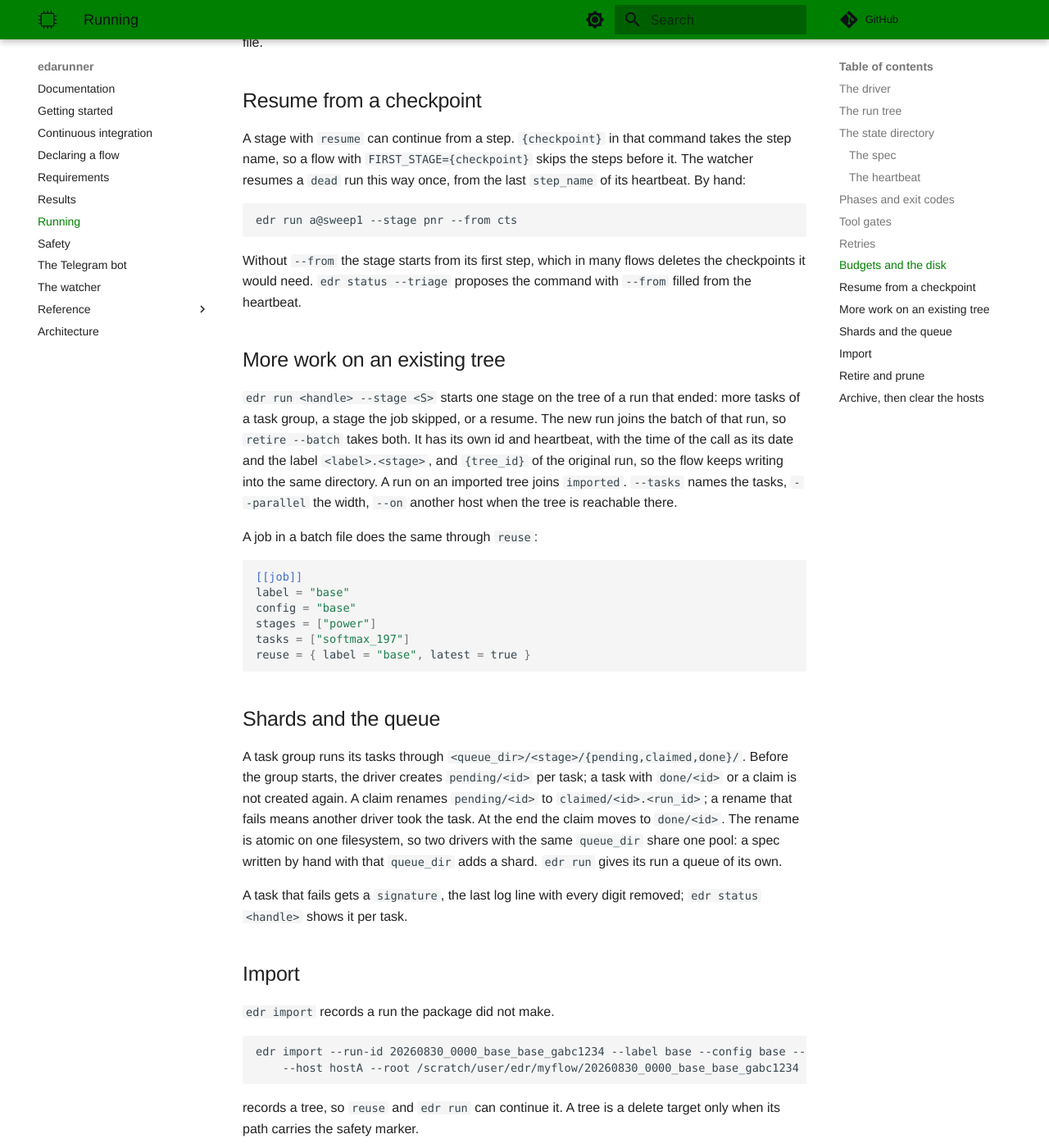
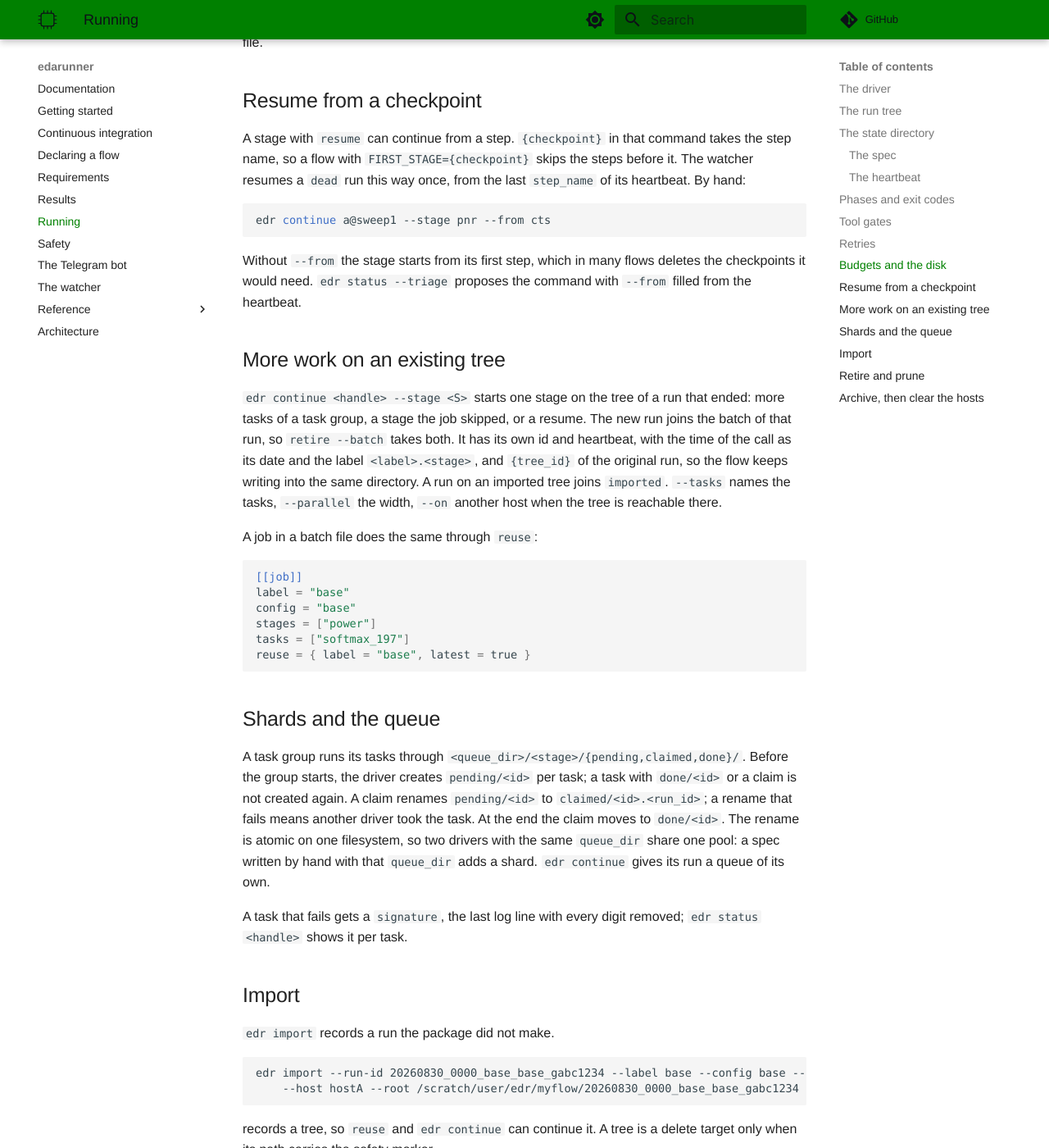
Before and after one commit to lionnus/edarunner, an MkDocs documentation site: the page built from docs/running.md, in a window 1280 px wide and 1400 px high, scrolled down 5555 px. Shown: the whole window at 82% size. Built offline with MkDocs 1.6.1 and Material for MkDocs 9.7.7, drawn with Linux system fonts in a browser that asks for light colours; comment, search, counter and statistics services are not loaded.

Commit message:
:boom: cli: Rename edr run to edr continue and keep run as a deprecated alias

````diff
--- a/docs/running.md
+++ b/docs/running.md
@@ -26,7 +26,7 @@ reused. A new version gets a new name, and the copy is made by a
 temporary file and a rename, so a live driver never sees its text change.
 The spec records the copy the run started with, and the watcher resumes
 the run with that copy. Publish the driver only through `edr launch` or
-`edr run`.
+`edr continue`.
 
 ## The run tree
 
@@ -196,7 +196,7 @@ skips the steps before it. The watcher resumes a `dead` run this way
 once, from the last `step_name` of its heartbeat. By hand:
 
 ```sh
-edr run a@sweep1 --stage pnr --from cts
+edr continue a@sweep1 --stage pnr --from cts
 ```
 
 Without `--from` the stage starts from its first step, which in many
@@ -205,7 +205,7 @@ proposes the command with `--from` filled from the heartbeat.
 
 ## More work on an existing tree
 
-`edr run <handle> --stage <S>` starts one stage on the tree of a run
+`edr continue <handle> --stage <S>` starts one stage on the tree of a run
 that ended: more tasks of a task group, a stage the job skipped, or a
 resume. The new run joins the batch of that run, so `retire --batch`
 takes both. It has its own id and heartbeat, with the time of the call
@@ -236,7 +236,7 @@ a claim is not created again. A claim renames `pending/<id>` to
 the task. At the end the claim moves to `done/<id>`. The rename is
 atomic on one filesystem, so two drivers with the same `queue_dir` share
 one pool: a spec written by hand with that `queue_dir` adds a shard.
-`edr run` gives its run a queue of its own.
+`edr continue` gives its run a queue of its own.
 
 A task that fails gets a `signature`, the last log line with every digit
 removed; `edr status <handle>` shows it per task.
@@ -250,7 +250,7 @@ edr import --run-id 20260830_0000_base_base_gabc1234 --label base --config base
     --host hostA --root /scratch/user/edr/myflow/20260830_0000_base_base_gabc1234
 ```
 
-records a tree, so `reuse` and `edr run` can continue it. A tree is a
+records a tree, so `reuse` and `edr continue` can continue it. A tree is a
 delete target only when its path carries the safety marker.
 
 ```sh
````
Also changed, not shown: AGENTS.md (+2 -2 lines), CHANGELOG.md (+4 -0 lines), docs/reference/cli.md (+3 -3 lines), docs/reference/configuration.md (+1 -1 lines), docs/reference/states.md (+1 -1 lines), docs/telegram.md (+1 -1 lines), 7 other files.
